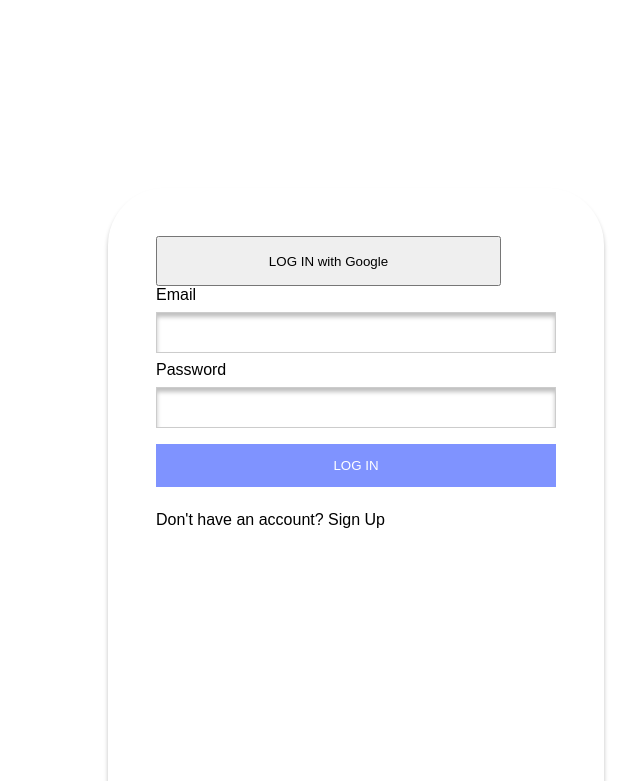
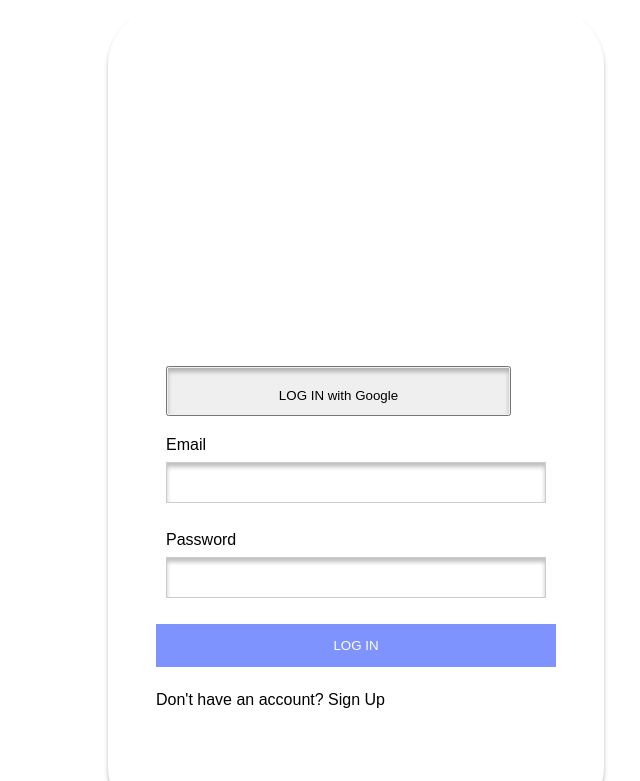
Before and after one commit to michaelredii/CeyaLogin, a React (Create React App) app: page / in a window 1280 px wide. Shown: the top 781 px of the page, without its empty margins (640-1280 px from the left). Built offline with nearby package versions, Linux system fonts and the light colour scheme.

Commit message:
Updated css no logo

```diff
--- a/src/App.css
+++ b/src/App.css
@@ -3,9 +3,12 @@
 }
 
 
-
 .container{
     position: relative;
+}
+
+form div.ceyaLogo{
+    height: 300px;
 }
 
 form{
@@ -15,24 +18,30 @@ form{
     width: 400px;
     height: 720px;
     left: 740px;
-    top: 180px;
     box-shadow: 0px 4px 4px rgba(0, 0, 0, 0.25);
     border-radius: 57px;
 }
 
-.inner-form{
-    position: absolute;
+form div.inner-form{
+    position: fixed;
     width: 345px;
     height: 430px;
     left: 788px;
     top: 325px;
+    bottom: 0;
 }
 
-
+.form-group{
+    padding: 10px;
+}
 
 button{
+    padding: 20px;
+    position: center;
     width: 345px;
     height: 50px;
+    cursor: pointer;
+    box-shadow: inset 0px 4px 4px rgba(0, 0, 0, 0.25);
 }
 
 input[type=text], input[type=password]{
--- a/src/App.js
+++ b/src/App.js
@@ -1,6 +1,6 @@
 import LoginForm from './containers/Login/login';
 import './App.css';
-import './img/logo.jpg'
+
 
 function App() {
 
```
